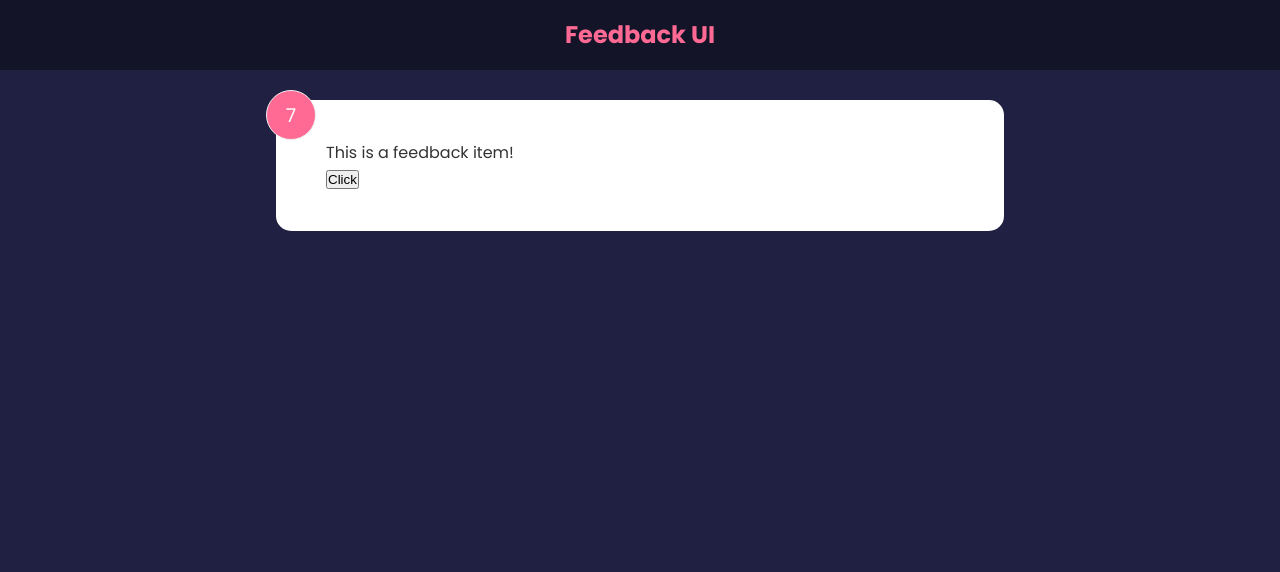
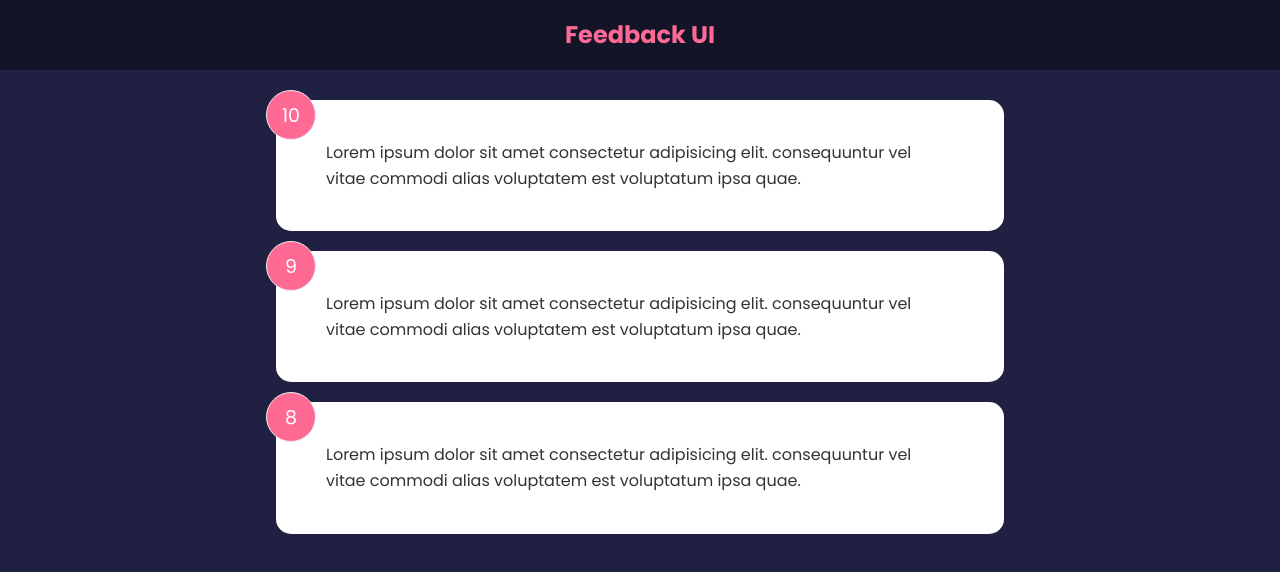
Before and after one commit to GramBam/react-feedback-ui, a React (Create React App) app: page / in a window 1280 px wide. Shown: the top 572 px of the page. Built offline with nearby package versions, Linux system fonts and the light colour scheme.

Commit message:
FeedbackList & Card components

```diff
--- a/src/App.js
+++ b/src/App.js
@@ -1,6 +1,6 @@
 import React from 'react';
 import Header from './components/Header';
-import FeedbackItem from './components/FeedbackItem';
+import FeedbackList from './components/FeedbackList';
 import FeedbackData from './data/FeedbackData';
 import { useState } from 'react';
 
@@ -11,7 +11,7 @@
     <>
       <Header />
       <div className="container">
-        <FeedbackItem />
+        <FeedbackList feedback={feedback} />
       </div>
     </>
   )
--- a/src/components/FeedbackItem.jsx
+++ b/src/components/FeedbackItem.jsx
@@ -1,22 +1,18 @@
-import { useState } from 'react';
+import Card from "./shared/Card";
+import PropTypes from 'prop-types'
 
-function FeedbackItem() {
-
-  const [rating, setRating] = useState(7);
-  const [text, setText] = useState('This is a feedback item!');
-
-  const handleClick = () => {
-    setRating(rating + 110);
-    setText('Rating is: ' + rating.toString());
-  }
+function FeedbackItem({ item }) {
 
   return (
-    <div className="card">
-      <div className="num-display">{rating}</div>
-      <div className="text-display">{text}</div>
-      <button onClick={handleClick}>Click</button>
-    </div>
+    <Card>
+      <div className="num-display">{item.rating}</div>
+      <div className="text-display">{item.text}</div>
+    </Card>
   )
 }
 
-export default FeedbackItem
+FeedbackItem.propTypes = {
+  item: PropTypes.object
+}
+
+export default FeedbackItem;
--- a/src/components/FeedbackList.jsx
+++ b/src/components/FeedbackList.jsx
@@ -0,0 +1,28 @@
+import FeedbackItem from "./FeedbackItem"
+import PropTypes from 'prop-types'
+
+function FeedbackList({ feedback }) {
+  if (!feedback || feedback.length === 0) {
+    return <p>No Feedback Yet</p>
+  }
+
+  return (
+    <div className="feedback-list">
+      {feedback.map((item) => (
+        <FeedbackItem key={item.id} item={item} />
+      ))}
+    </div>
+  )
+}
+
+FeedbackList.propTypes = {
+  feedback: PropTypes.arrayOf(
+    PropTypes.shape({
+      id: PropTypes.number.isRequired,
+      text: PropTypes.string.isRequired,
+      rating: PropTypes.number.isRequired,
+    })
+  )
+}
+
+export default FeedbackList
--- /dev/null
+++ b/src/components/shared/Card.jsx
@@ -0,0 +1,21 @@
+import React from 'react'
+import PropTypes from 'prop-types'
+
+function Card({ children, reverse }) {
+  return (
+    <div className={`card ${reverse && 'reverse'}`}>
+      {children}
+    </div>
+  )
+}
+
+Card.defaultProps = {
+  reverse: false
+}
+
+Card.propTypes = {
+  children: PropTypes.node.isRequired,
+  reverse: PropTypes.bool
+}
+
+export default Card
```
